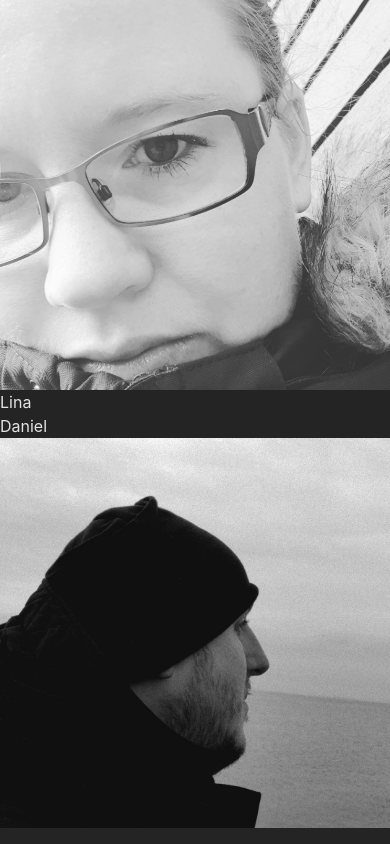
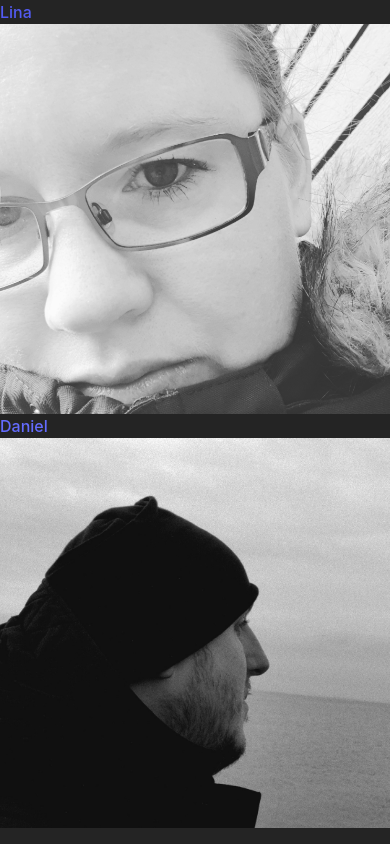
Before and after one commit to DanielRiddersporre/MyPortfolioFE, a React (Vite) app: page / in a window 390 px wide. Built offline with nearby package versions, Linux system fonts and the light colour scheme.

Commit message:
Fixed the design and responsiveness on the landingpage.

```diff
--- a/src/shared/LandingPage.tsx
+++ b/src/shared/LandingPage.tsx
@@ -9,24 +9,23 @@ function LandingPage() {
         <div className="relative h-screen overflow-hidden flex flex-col">
             <div className="relative flex-1 overflow-hidden">
                 <Link to="/lina" className="block h-full">
-                    <img src={firstImage} alt="Your Name" className="w-full h-full object-cover" />
+                    <div className="absolute w-full sm:text-base md:text-xl lg:text-3xl p-2 text-white font-bold bg-gradient-to-r from-black to-transparent">
+                        Lina
+                    </div>
+                    <img src={firstImage} alt="Image of Lina" className="w-full h-full object-cover" />
                 </Link>
             </div>
             <div className="absolute inset-x-0 top-1/2 transform -translate-y-1/2 z-10">
-                <div className="relative w-full h-[10vh] md:h-[15vh] lg:h-[20vh]">
-                    <div className="absolute p-4 top-0 left-0 w-full h-full bg-black transform -skew-y-6">
-                        <div className="absolute top-2 left-3 text-white bg-black font-bold"> {/* Add skew to make text straight: skew-y-6 */}
-                            Lina
-                        </div>
-                        <div className="absolute bottom-2 right-3 text-white bg-black font-bold"> {/* Add skew to make text straight: skew-y-6 */}
-                            Daniel
-                        </div>
-                    </div>
+                <div className="relative w-full h-[5vh]">
+                    <div className="absolute p-4 top-0 left-0 w-full h-full bg-white text-black text-center font-bold"></div>{/* Insert Text to put in the divider if needed */}
                 </div>
             </div>
             <div className="relative flex-1 overflow-hidden">
                 <Link to="/daniel" className="block h-full">
-                    <img src={secondImage} alt="Wife's Name" className="w-full h-full object-cover" />
+                    <div className="absolute w-full sm:text-base md:text-xl lg:text-3xl bottom-0 right-0 p-2 text-white font-bold bg-gradient-to-l from-black to-transparent text-right">
+                        Daniel
+                    </div>
+                    <img src={secondImage} alt="Image of Daniel" className="w-full h-full object-cover" />
                 </Link>
             </div>
         </div>
```
